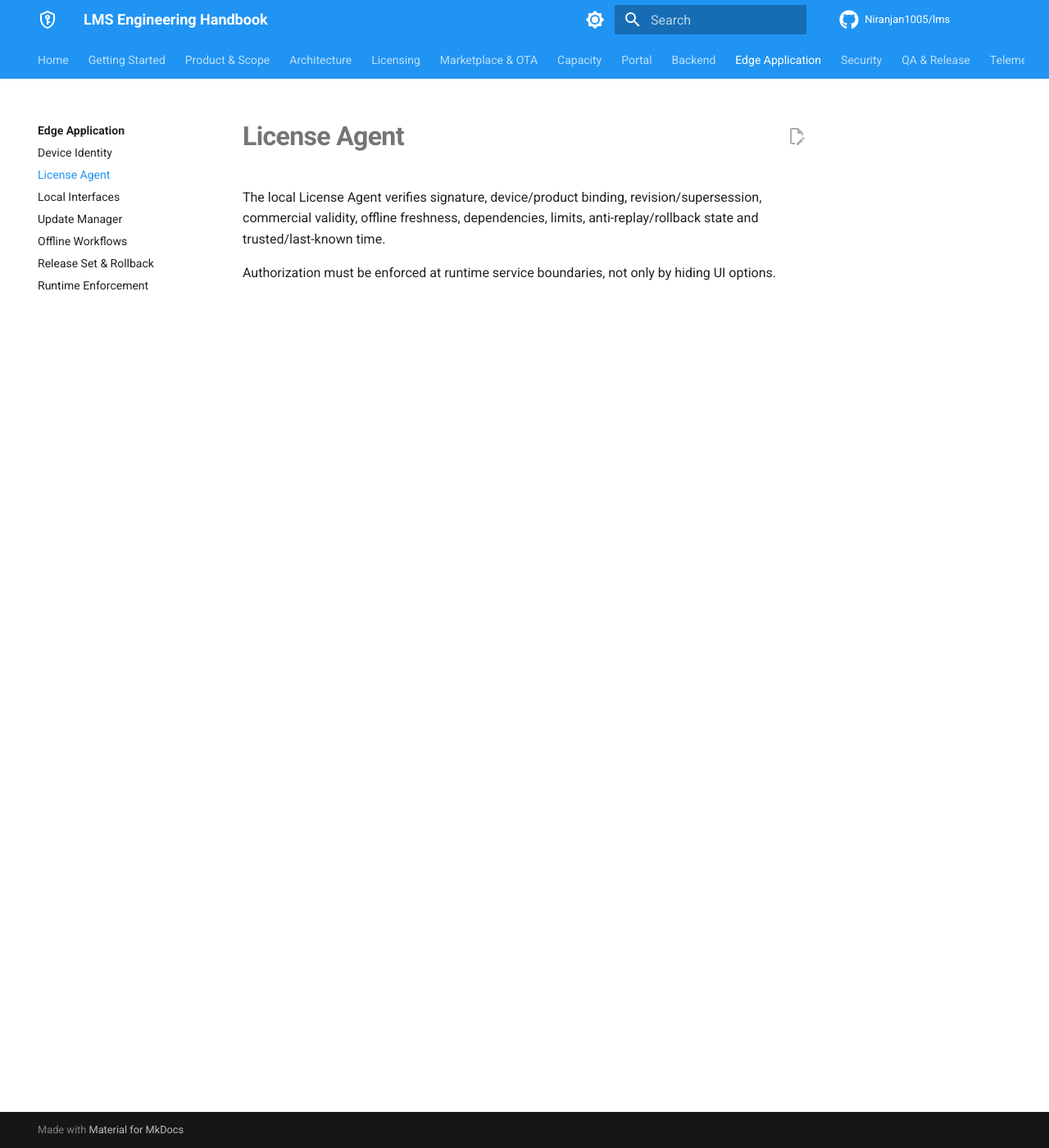
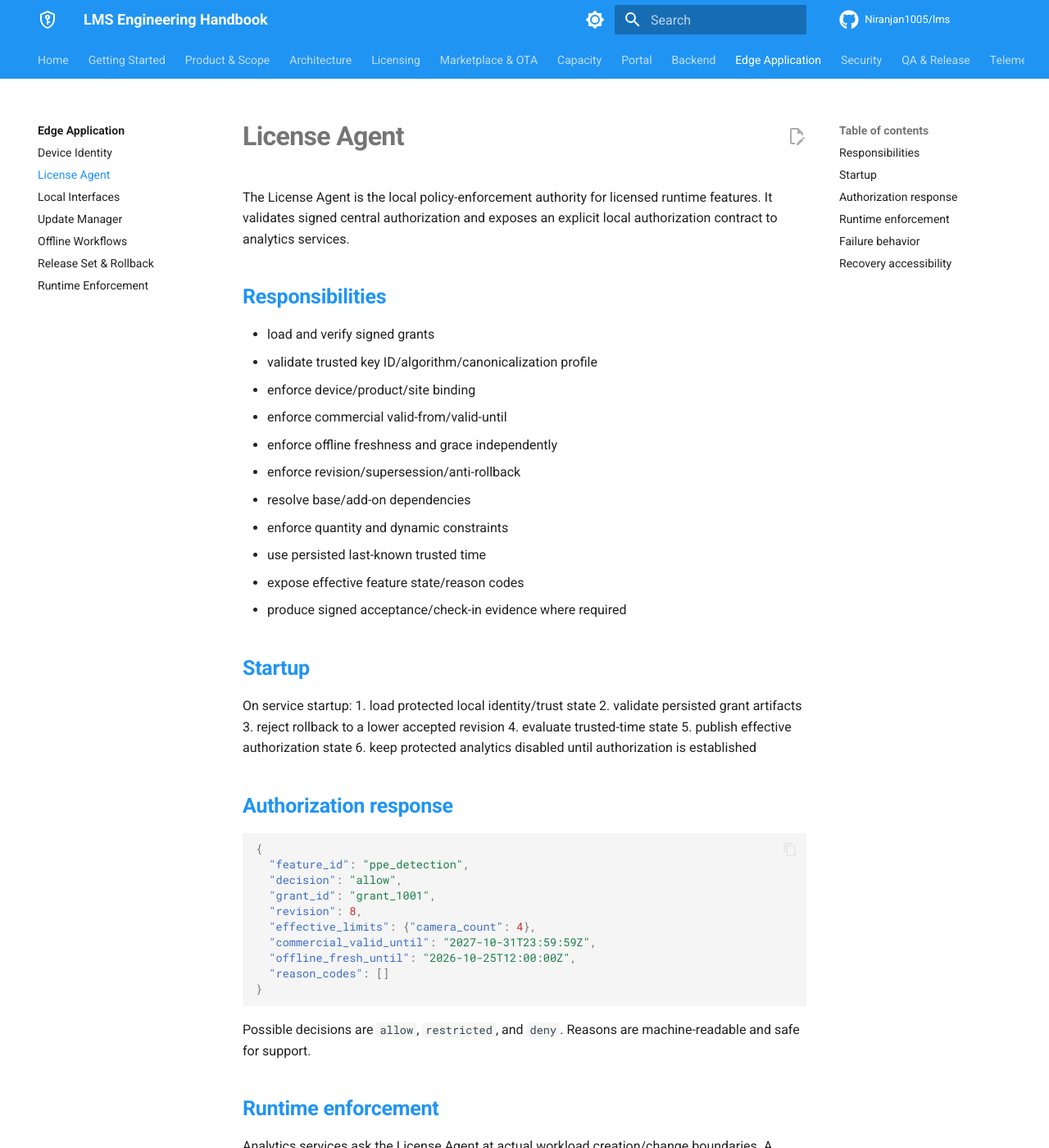
Before and after one commit to Niranjan1005/lms, an MkDocs documentation site: the page built from docs/edge/license-agent.md, in a window 1280 px wide and 1400 px high. Shown: the whole window at 82% size. Built offline with MkDocs 1.6.1 and Material for MkDocs 9.7.7, drawn with Linux system fonts in a browser that asks for light colours; comment, search, counter and statistics services are not loaded; some of the changed text lies outside the part shown.

Commit message:
docs: complete license agent behavior

```diff
--- a/docs/edge/license-agent.md
+++ b/docs/edge/license-agent.md
@@ -1,5 +1,56 @@
 # License Agent
 
-The local License Agent verifies signature, device/product binding, revision/supersession, commercial validity, offline freshness, dependencies, limits, anti-replay/rollback state and trusted/last-known time.
+The License Agent is the local policy-enforcement authority for licensed runtime features. It validates signed central authorization and exposes an explicit local authorization contract to analytics services.
 
-Authorization must be enforced at runtime service boundaries, not only by hiding UI options.
+## Responsibilities
+
+- load and verify signed grants
+- validate trusted key ID/algorithm/canonicalization profile
+- enforce device/product/site binding
+- enforce commercial valid-from/valid-until
+- enforce offline freshness and grace independently
+- enforce revision/supersession/anti-rollback
+- resolve base/add-on dependencies
+- enforce quantity and dynamic constraints
+- use persisted last-known trusted time
+- expose effective feature state/reason codes
+- produce signed acceptance/check-in evidence where required
+
+## Startup
+
+On service startup:
+1. load protected local identity/trust state
+2. validate persisted grant artifacts
+3. reject rollback to a lower accepted revision
+4. evaluate trusted-time state
+5. publish effective authorization state
+6. keep protected analytics disabled until authorization is established
+
+## Authorization response
+
+~~~json
+{
+  "feature_id": "ppe_detection",
+  "decision": "allow",
+  "grant_id": "grant_1001",
+  "revision": 8,
+  "effective_limits": {"camera_count": 4},
+  "commercial_valid_until": "2027-10-31T23:59:59Z",
+  "offline_fresh_until": "2026-10-25T12:00:00Z",
+  "reason_codes": []
+}
+~~~
+
+Possible decisions are `allow`, `restricted`, and `deny`. Reasons are machine-readable and safe for support.
+
+## Runtime enforcement
+
+Analytics services ask the License Agent at actual workload creation/change boundaries. A cached allow decision is bounded by grant/time/revision context and must be invalidated when grant/policy state changes.
+
+## Failure behavior
+
+Invalid signature, wrong subject, revoked trust key, stale rollback revision or malformed signed payload fail closed. Central LMS unavailability alone does not immediately fail a still-valid offline grant.
+
+## Recovery accessibility
+
+When license execution is denied, the device should retain access to license import, diagnostics, support status and recovery workflows where product safety allows.
```
